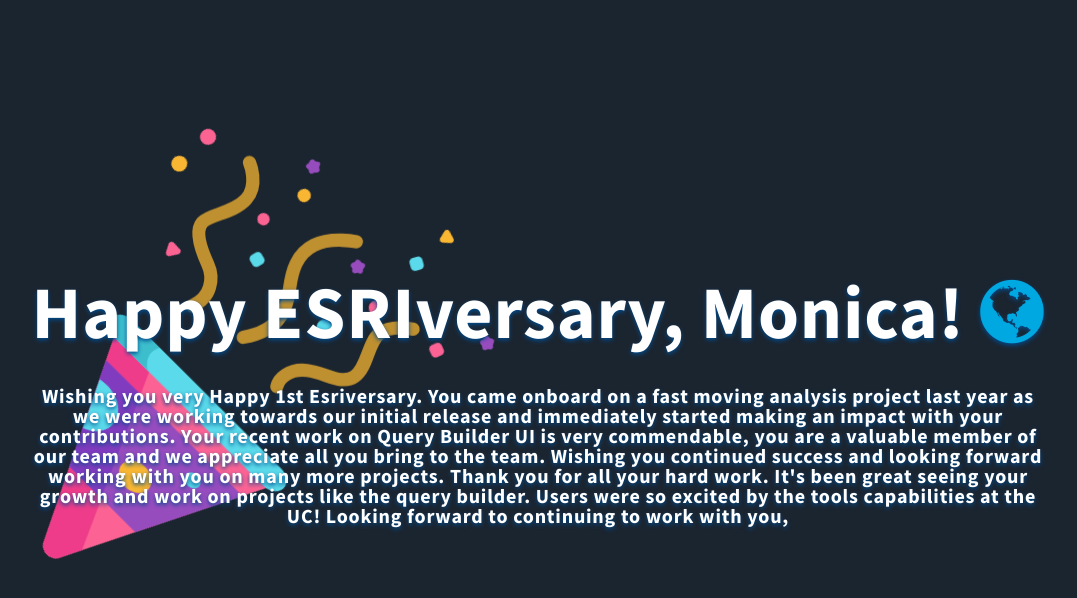
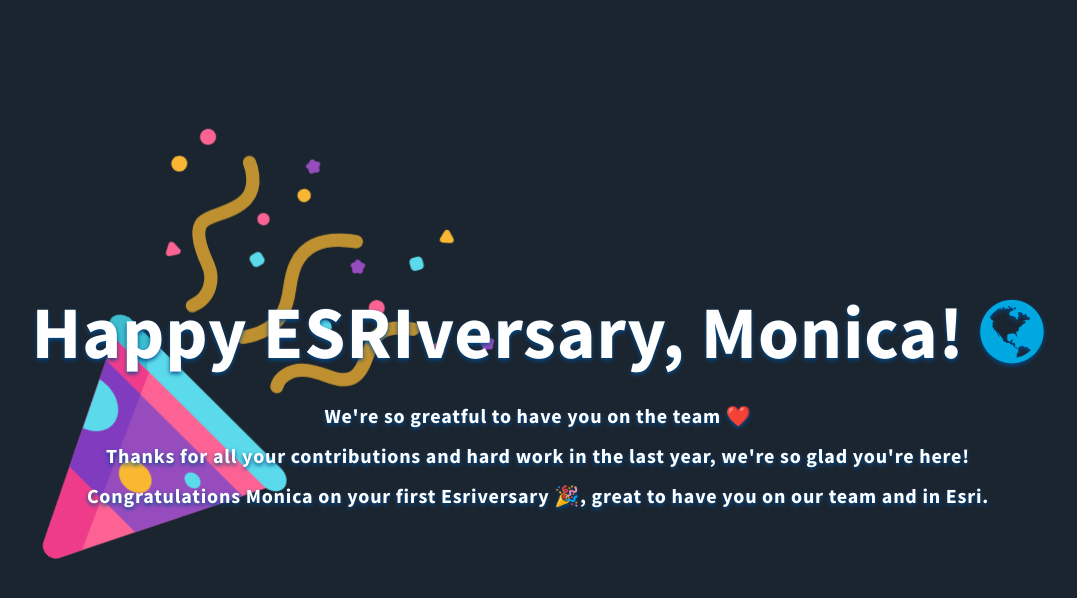
Before and after one commit to Celebrately/monica-esriversary, a plain HTML site: page index.html in a window 1280 px wide. Shown: the whole page, without its empty margins (102-1179 px from the left). Drawn offline with nearby package versions, Linux system fonts and the light colour scheme; a script that the page names is missing.

Commit message:
updated wishes

```diff
--- a/index.html
+++ b/index.html
@@ -20,15 +20,9 @@
 		<div class="intro">
 			<div class="title">Happy ESRIversary, Monica! <i class="fa fa-globe"></i></div>
 			<div class="body">
-				Wishing you very Happy 1st Esriversary. You came onboard on a fast moving analysis project last year as
-				we were working towards our initial release and immediately started making an impact with your
-				contributions. Your recent work on Query Builder UI is very commendable, you are a valuable member of
-				our team and we appreciate all you bring to the team.
-				Wishing you continued success and looking forward working with you on many more projects.
-
-				Thank you for all your hard work. It's been great seeing your growth and work on projects like the query
-				builder. Users were so excited by the tools capabilities at the UC!
-				Looking forward to continuing to work with you,
+				We're so greatful to have you on the team ❤️ <br><br>
+				Thanks for all your contributions and hard work in the last year, we're so glad you're here! <br><br>
+			    Congratulations Monica on your first Esriversary 🎉, great to have you on our team and in Esri.
 			</div>
 		</div>
 		<div class="sizer hidden"></div>
```
Also changed, not shown: 1 other file.
